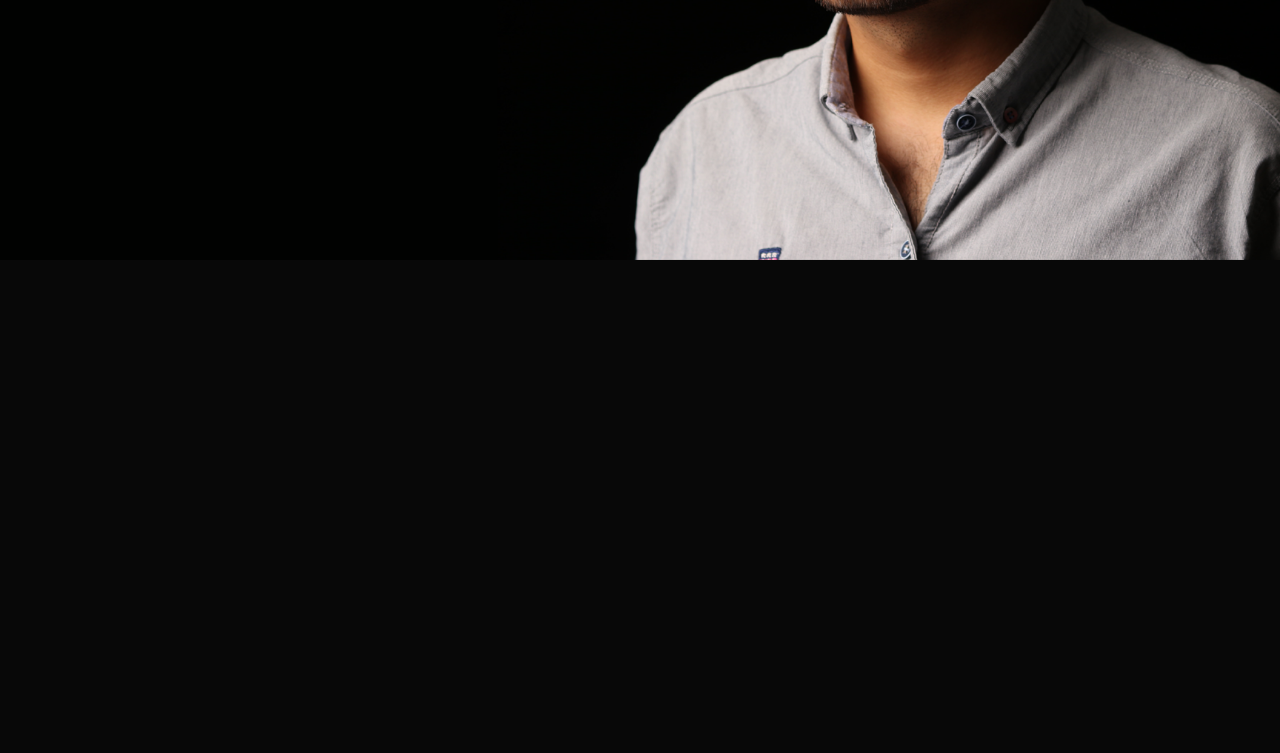
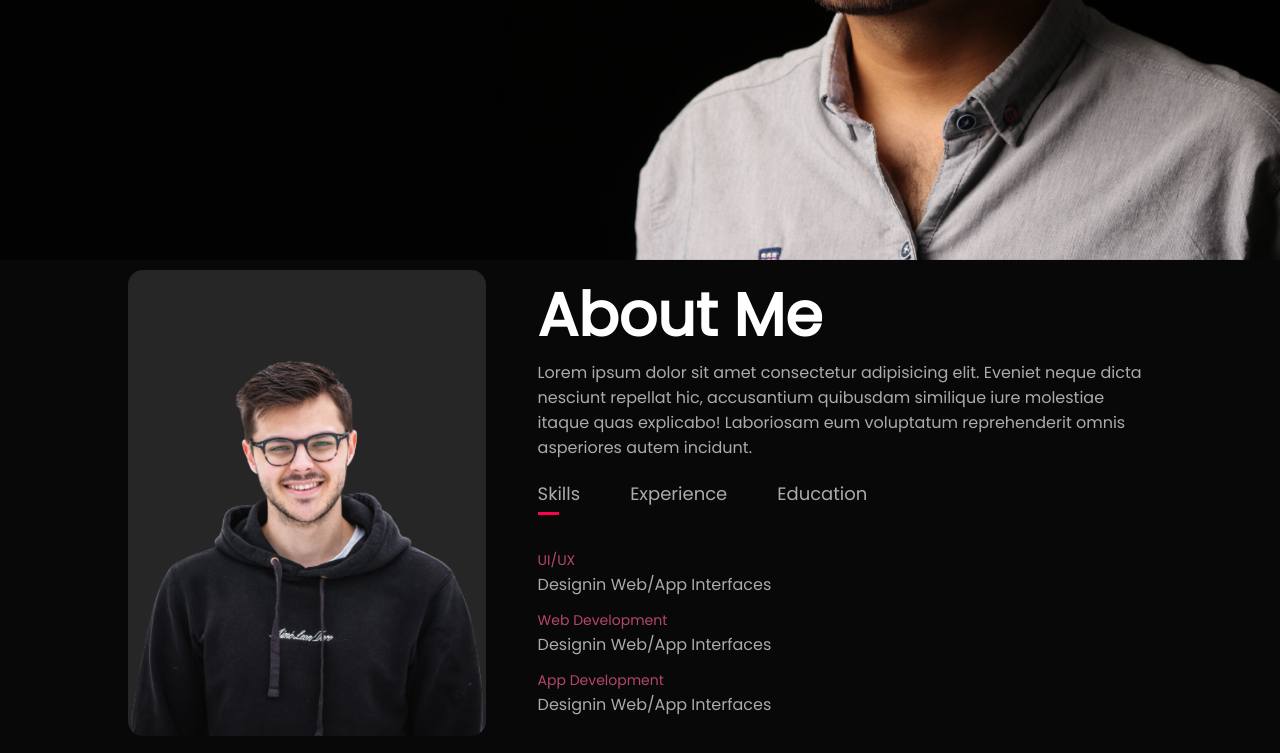
Before and after one commit to Ariyawat-N/Personal-Portfolio, a plain HTML site: page index.html in a window 1280 px wide. Shown: the part 540-1293 px from the top of the page. Before the commit the page ends 800 px from the top, so only its background shows below. Drawn offline with Linux system fonts and the light colour scheme.

Commit message:
Make about section of website

```diff
--- a/index.html
+++ b/index.html
@@ -25,5 +25,57 @@
             </div>
         </div>
     </div>
+    <!-- about -->
+    <div id="about">
+        <div class="container">
+            <div class="row">
+                <div class="about-col-1">
+                    <img src="images/user.png">
+                </div>
+                <div class="about-col-2">
+                    <h1 class="sub-title">About Me</h1>
+                    <p>Lorem ipsum dolor sit amet consectetur adipisicing elit. Eveniet neque dicta nesciunt repellat hic, accusantium quibusdam similique iure molestiae itaque quas explicabo! Laboriosam eum voluptatum reprehenderit omnis asperiores autem incidunt.</p>
+                    <div class="tab-titile">
+                        <p class="tab-links active-link" onclick="opentab('skills')">Skills</p>
+                        <p class="tab-links" onclick="opentab('experience')">Experience</p>
+                        <p class="tab-links" onclick="opentab('education')">Education</p>
+                    </div>
+                    <div class="tab-content active-tab" id="skills">
+                        <ul>
+                            <li><span>UI/UX</span><br>Designin Web/App Interfaces</li>
+                            <li><span>Web Development</span><br>Designin Web/App Interfaces</li>
+                            <li><span>App Development</span><br>Designin Web/App Interfaces</li>
+                        </ul>
+                    </div>
+                    <div class="tab-content" id="experience">
+                        <ul>
+                            <li><span>UI/UX</span><br>Designin Web/App Interfaces</li>
+                            <li><span>Web Development</span><br>Designin Web/App Interfaces</li>
+                            <li><span>App Development</span><br>Designin Web/App Interfaces</li>
+                        </ul>
+                    </div>
+                    <div class="tab-content" id="education">
+                        <ul>
+                            <li><span>UI/UX</span><br>Designin Web/App Interfaces</li>
+                            <li><span>Web Development</span><br>Designin Web/App Interfaces</li>
+                            <li><span>App Development</span><br>Designin Web/App Interfaces</li>
+                        </ul>
+                    </div>
+                </div>
+            </div>
+        </div>
+    </div>
+<script>
+    let tablinks = document.getElementsByClassName("tab-links")
+    let tabcontent = document.getElementsByClassName("tab-content")
+    function opentab(tabname){
+        for(tablinks of tablinks)
+            tablinks.classList.remove("active-link")
+        for(tabcontent of tabcontent)
+            tabcontent.classList.remove("active-tab")
+            event.currentTarget.classList.add("active-link");
+            document.getElementById(tabname).classList.add("active-tab")
+    }
+</script>
 </body>
 </html>
--- a/style.css
+++ b/style.css
@@ -1,7 +1,8 @@
+@import url('https://fonts.googleapis.com/css2?family=Poppins&display=swap');
 *{
     margin: 0;
     padding: 0;
-    font-family: 'Poppins',sans-serif;
+    font-family: 'Poppins', sans-serif;
     box-sizing: border-box;
 }
 body{
@@ -62,3 +63,66 @@ nav ul li a:hover::after{
 .header-text h1 span{
     color: #ff004f;
 }
+/* about */
+#about{
+    paddding:80px 0;
+    color:#ababab
+}
+.row{
+    display: flex;
+    justify-content: space-between;
+    flex-wrap: wrap;
+}
+.about-col-1{
+    flex-basis: 35%;
+}
+.about-col-1 img{
+    width: 100%;
+    border-radius: 15px;
+}
+.about-col-2{
+    flex-basis: 60%;
+}
+.sub-title{
+    font-size: 60px;
+    font-weight: 600;
+    color: white;
+}
+.tab-titile{
+    display: flex;
+    margin: 20px 0 40px;
+}
+.tab-links{
+    margin-right: 50px;
+    font-size: 18px;
+    font-weight: 500;
+    cursor: pointer;
+    position: relative;
+}
+.tab-links::after{
+    content: '';
+    width: 0;
+    height: 3px;
+    background: #ff004f;
+    position: absolute;
+    left:0;
+    bottom: -8px;
+    transition: 0.5s;
+}
+.tab-links.active-link::after{
+    width: 50%;
+}
+.tab-content ul li {
+    list-style: none;
+    margin: 10px 0;
+}
+.tab-content ul li span{
+    color:#b54769;
+    font-size: 14px;
+}
+.tab-content{
+    display: none;
+}
+.tab-content.active-tab{
+    display: block;
+}
```
